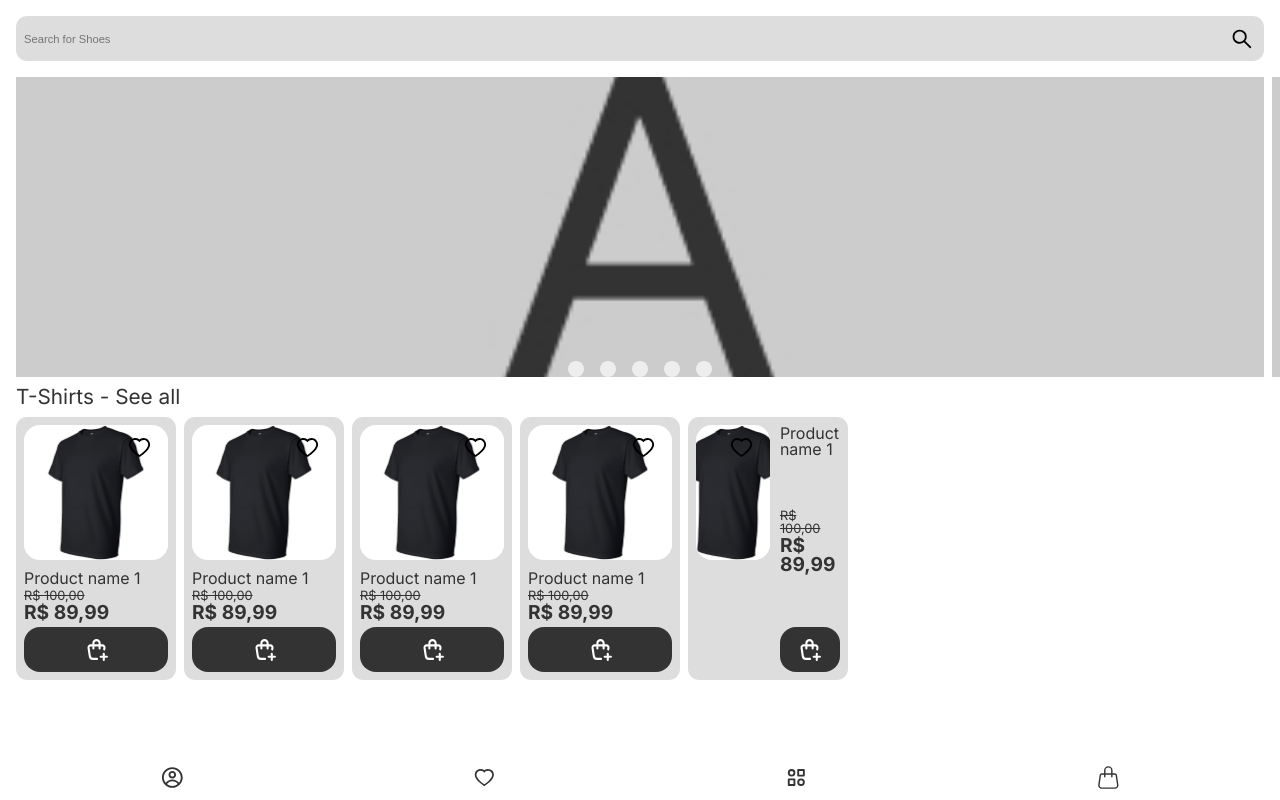
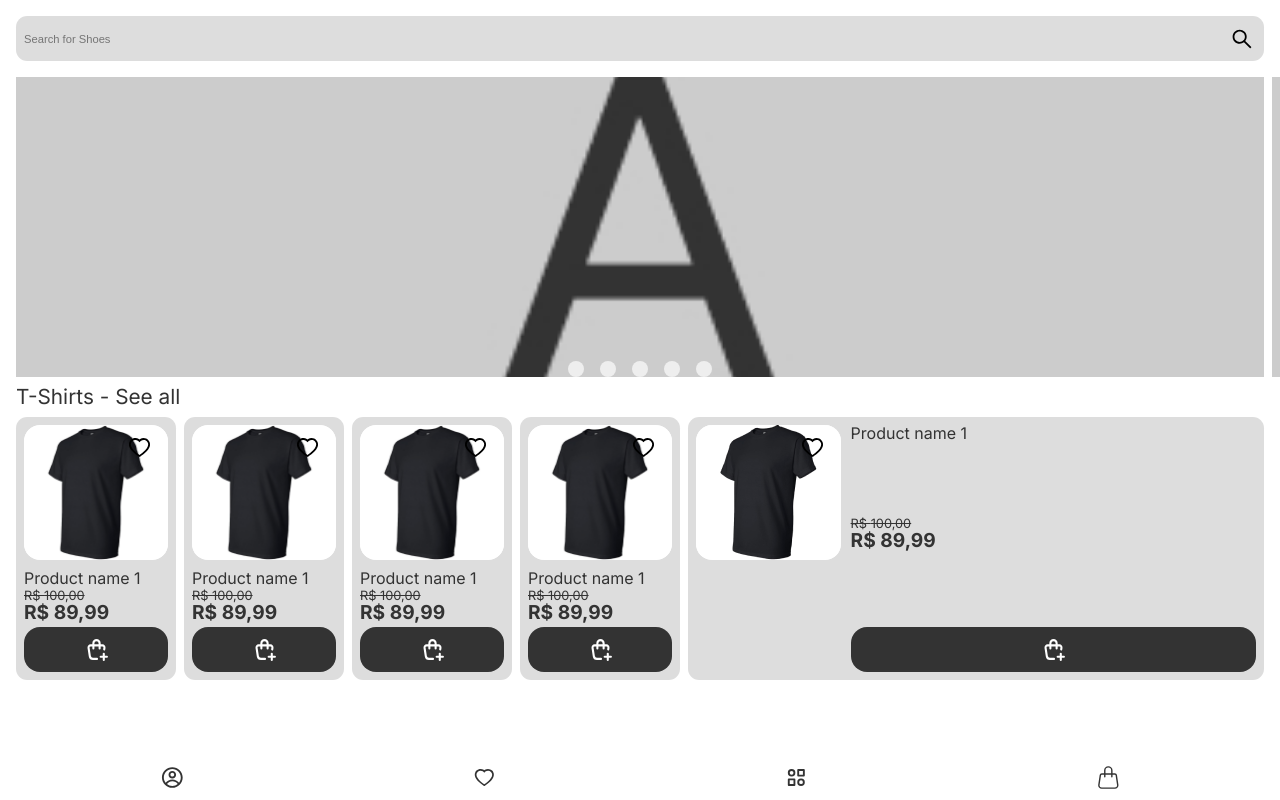
Before and after one commit to lipeRefosco/front-ecommerce-next, a Next.js app: page / in a window 1280 px wide. Built offline with nearby package versions, Linux system fonts and the light colour scheme.

Commit message:
fix: make the component ProductCardWide expand on max of the page

```diff
--- a/app/components/ProductCardWide/index.tsx
+++ b/app/components/ProductCardWide/index.tsx
@@ -1,5 +1,6 @@
 import { Product } from "@/app/types/Product";
 import ProductCard from "../ProductCard";
+import { CSSProperties } from "react";
 
 
 export default function ProductCardWide({
@@ -7,7 +8,13 @@ export default function ProductCardWide({
 }: {
     prod: Product
 }) {
+
+    const custonStyle: CSSProperties = {
+        flexDirection: 'row',
+        flexGrow: 1
+    }
+
     return <ProductCard
-        style={{flexDirection: 'row'}}
+        style={custonStyle}
         prod={prod} />
 }
```
